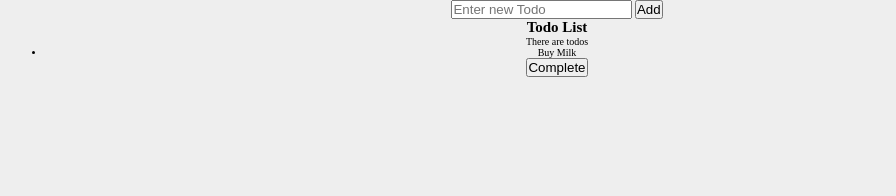
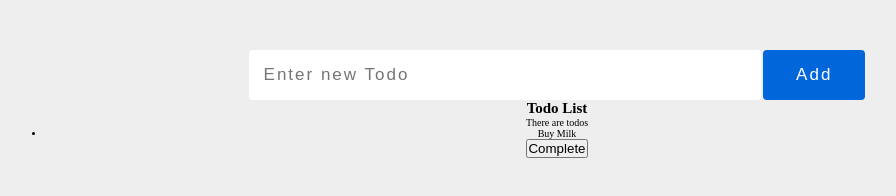
Before and after one commit to drianoK/TodoList, a plain HTML site: page index.html in a window 1280 px wide. Shown: the whole page, without its empty margins (83-979 px from the left). Drawn offline with Linux system fonts and the light colour scheme.

Commit message:
Added new color to :root - - Added css styles to header input and button - - Adde header input to required

```diff
--- a/index.html
+++ b/index.html
@@ -9,7 +9,7 @@
 </head>
 <body>
     <header class="header">
-        <input type="text" id="userinput" placeholder="Enter new Todo">
+        <input type="text" id="userinput" class="input-text" placeholder="Enter new Todo" required>
         <button id="addBtn" class="blue-btn">Add</button>
     </header>
 
--- a/style.css
+++ b/style.css
@@ -1,10 +1,14 @@
 /* CSS VARIABLES */
 
 :root {
-    --blue-color : #3483eb;
-    --red-color: #ab1609;
+    --lightblue-color: #0e85ca;
+    --blue-color : #0066da;
+    --red-color: #e71603;
     --green-color: #05b554;
+    --light-green-color: #55c57a;
     --body-color: #eee;
+    --white-color: #fff;
+    --grey-dark-color: #333;
 }
 
 
@@ -25,3 +29,51 @@ body {
     max-width: 80%;
     text-align: center;
 }
+
+
+.header {
+    padding-top: 5rem;
+}
+
+.input-text {
+    width: 50%;
+    color: var(--grey-dark-color);
+    border:none;
+}
+
+.input-text:focus {
+    outline: none;
+    box-shadow: 0 1rem 2rem rgba(0, 0, 0, 0.1);
+    border-bottom: 3px solid var(--light-green-color);
+}
+
+.input-text:focus:invalid {
+    border-bottom: 3px solid var(--red-color);
+}
+
+.blue-btn {
+    width: 10%;
+    background-color: var(--blue-color);
+    color: var(--white-color);
+    cursor: pointer;
+    border: transparent;
+}
+
+.blue-btn:hover,
+.blue-btn:visited {
+    background-color: var(--lightblue-color);
+}
+
+.blue-btn:link,
+.blue-btn:active {
+    background-color: var(--blue-color);
+}
+
+
+.input-text,
+.blue-btn {
+    padding: 1.5rem;
+    border-radius: 4px;
+    font-size: 1.7rem;
+    letter-spacing: 2px;
+}
```
